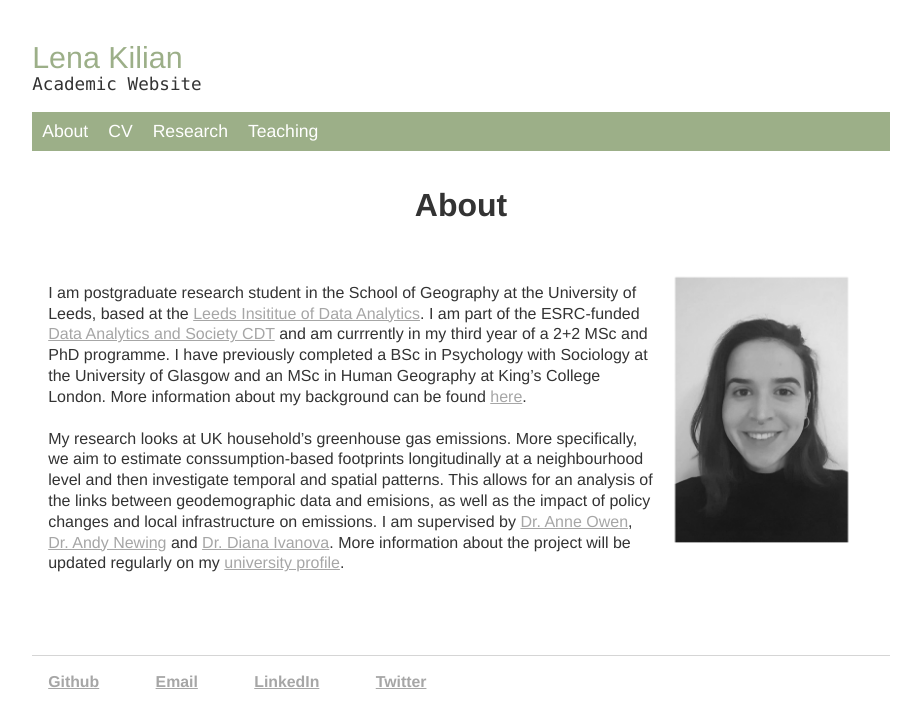
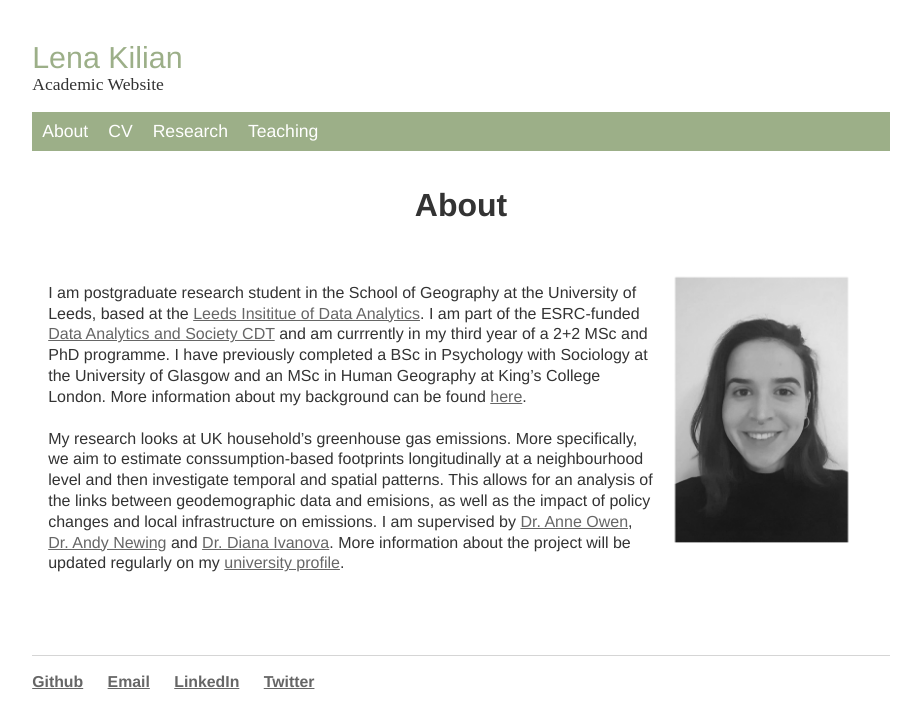
Before and after one commit to lena-kilian/lena-kilian.github.io, a Jekyll site: the page built from index.md, in a window 1280 px wide. Shown: the top 728 px of the page, without its empty margins (179-1100 px from the left). Built offline with Jekyll 4.4.1, drawn with Linux system fonts in a browser that asks for light colours; our own code applies the rules of GitHub Pages for plain Markdown files.

Commit message:
Update main.css

```diff
--- a/css/main.css
+++ b/css/main.css
@@ -5,7 +5,7 @@ body {
 
 title {
     font-size: 1.9em;
-    font-family: Monaco, Bitstream Vera Sans Mono, Lucida Console, Terminal;
+    font-family: 'Bitstream Vera Sans Mono';
     color: #ffbf00;
     padding: 14px 16px;
 }
@@ -99,11 +99,10 @@ footer ul li {
 }
 
 a {
-    color: #a6a6a6;
+    color: #666666;
 }
 
 a:hover {
-    text-decoration:none;
     color: #9CAF88;
 }
 
@@ -117,7 +116,7 @@ title_main {
 title_subtext {
     font-size: 1.1em;
     line-height: 1.1em;
-    font-family: Monaco, Bitstream Vera Sans Mono, Lucida Console, Terminal;
+    font-family: 'Bitstream Vera Sans Mono';
     color: #333;
     padding: 0px 0px 0px 0px;
 }
@@ -158,7 +157,6 @@ li {
     line-height: 1.3em;
     font-family:'Helvetica Neue';
     color: #333;
-    padding: 2.5px 16px;
 }
 
 code {
```
